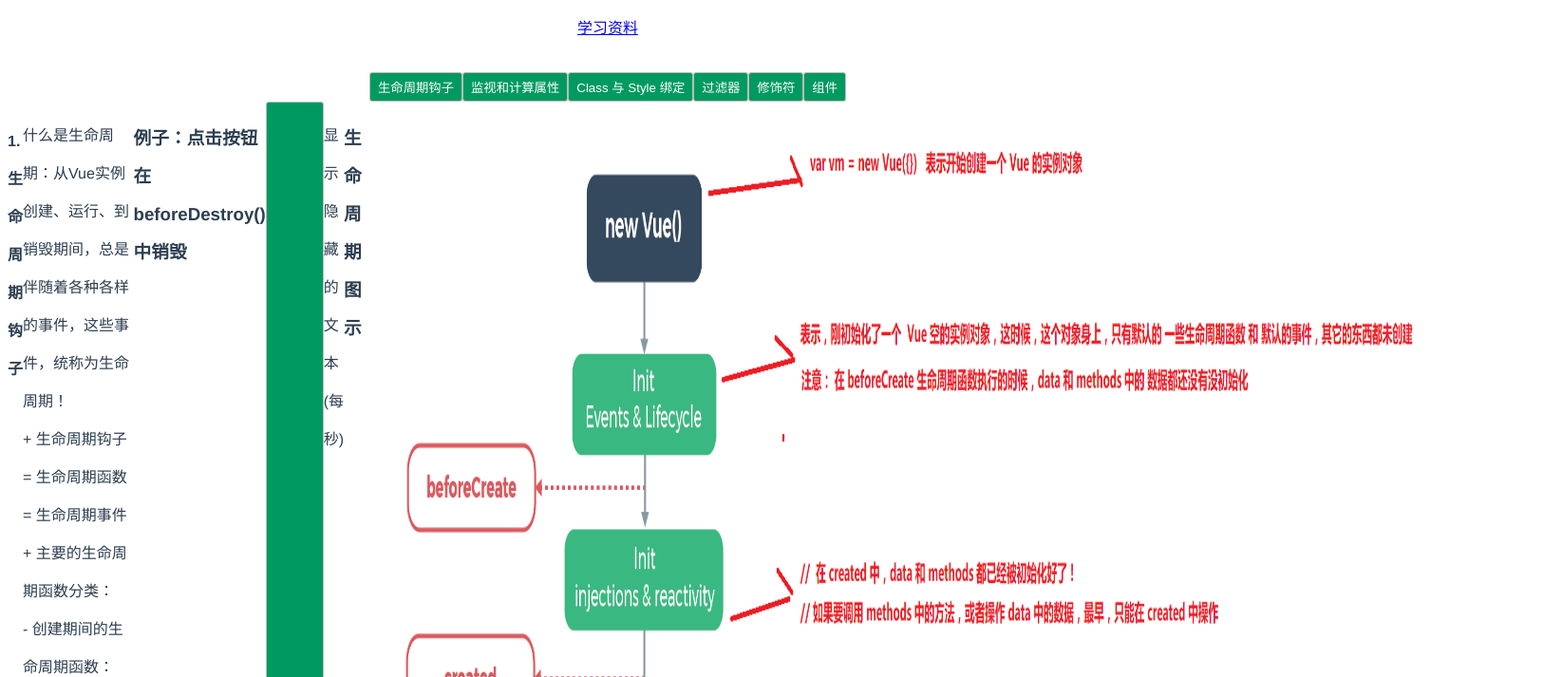
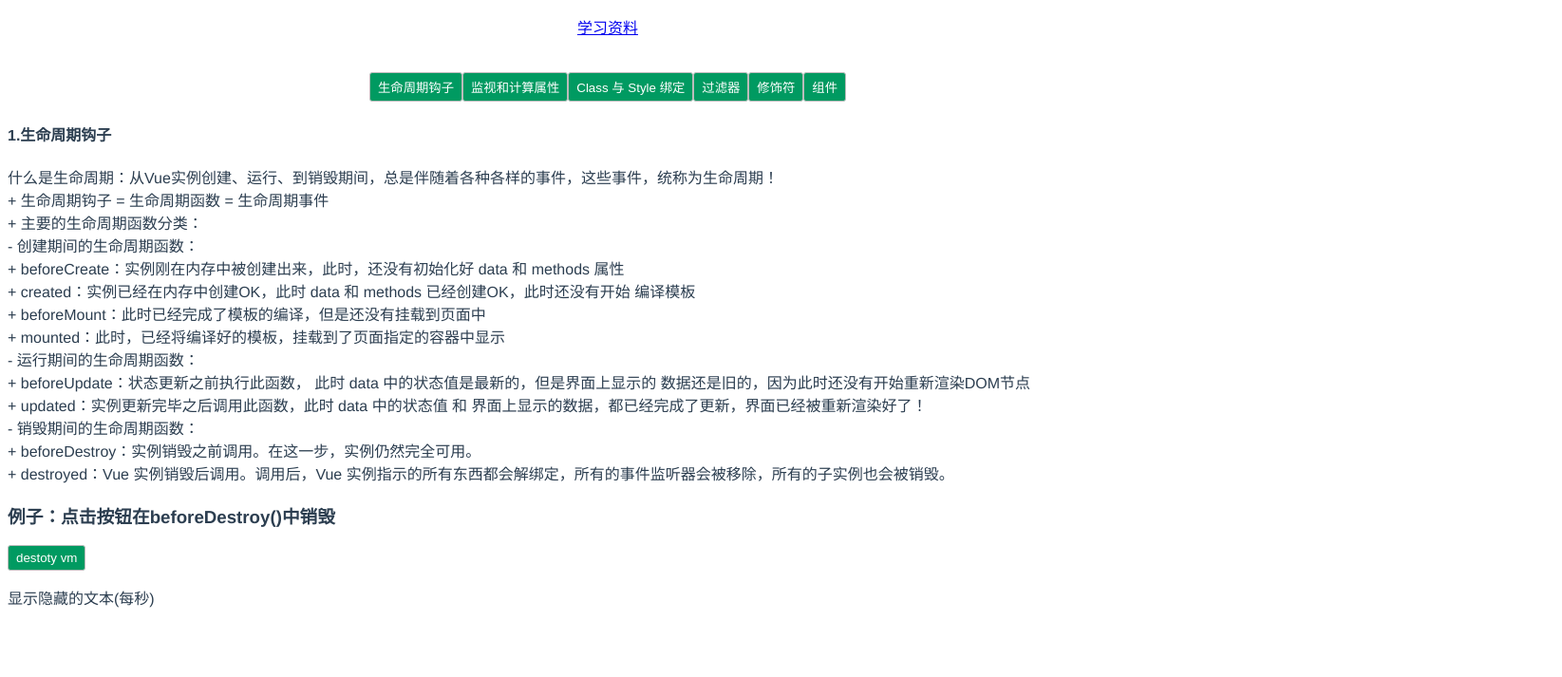
Before and after one commit to 8warrior8/warrior, a Vue app: page /#/test8 in a window 1280 px wide. Shown: the part 335-1048 px from the top of the page at 95% size, 1645 px wide, since content can reach past the window. Built offline with nearby package versions, Linux system fonts and the light colour scheme.

Commit message:
更新样式

```diff
--- a/src/components/test8/base1.vue
+++ b/src/components/test8/base1.vue
@@ -1,6 +1,6 @@
 <template>
-  <div class="stylus-main-div">
-    <div class="stylus-row-div">
+  <div class="base1-main-div">
+    <div class="base1-row-div">
       <h4>1.生命周期钩子</h4>
       <p>
         什么是生命周期：从Vue实例创建、运行、到销毁期间，总是伴随着各种各样的事件，这些事件，统称为生命周期！
@@ -21,33 +21,30 @@
 
       <h3>例子：点击按钮在beforeDestroy()中销毁</h3>
       <button @click="destoryVm">destoty vm</button>
-      <p class="stylus-row-div1-p" v-bind:class="{ 'stylus-row-div1-p2': isShow }">显示隐藏的文本(每秒)</p>
+      <p class="base1-row-div1-p" v-bind:class="{ 'base1-row-div1-p2': isShow }">显示隐藏的文本(每秒)</p>
       <br>
       <h3>生命周期图示</h3>
       <img src="..\img\lifecycle.png">
     </div>
-
-
   </div>
 </template>
 
 <script>
 export default {
-
   data() {
     return {
-      isShow: true,
+      isShow: true
     };
   },
   components: {},
   methods: {
-      //销毁vm
+    //销毁vm
     destoryVm() {
       // 完全销毁一个实例。清理它与其它实例的连接，解绑它的全部指令及事件监听器。
       // 触发 beforeDestroy 和 destroyed 的钩子。
       //dom元素还存在,数据不变化了
       this.$destroy();
-    },
+    }
   },
   watch: {},
   computed: {},
@@ -71,6 +68,10 @@ export default {
     this.instervalid = setInterval(() => {
       this.isShow = !this.isShow;
     }, 1000);
+    //这里为了能自动停止定时器，延时5s销毁定时器
+    setTimeout(() => {
+      this.$destroy();
+    }, 5000);
     console.log("挂载到dom后:mounted()");
   },
   //2.更新阶段(可能会执行N次)
@@ -95,21 +96,21 @@ export default {
 
 
 <style>
-.stylus-main-div {
+.base1-main-div {
   width: 100%;
 }
-.stylus-row-div {
+.base1-row-div {
   width: 100%;
   text-align: left;
 }
-.stylus-row-div img {
+.base1-row-div img {
   width: 100%;
   text-align: left;
 }
-.stylus-row-div1-p {
+.base1-row-div1-p {
   height: 50px;
 }
-.stylus-row-div1-p2 {
+.base1-row-div1-p2 {
   color: red;
 }
 </style>
--- a/src/components/test8/base2.vue
+++ b/src/components/test8/base2.vue
@@ -1,6 +1,6 @@
 <template>
-  <div class="stylus-main-div">
-    <div class="stylus-row-div">
+  <div class="base2-main-div">
+    <div class="base2-row-div">
       <h4>2.监视和计算属性</h4>
       <p>
         1. `computed`属性的结果会被缓存，除非依赖的响应式属性变化才会重新计算。主要当作属性来使用；
@@ -70,10 +70,10 @@ export default {
 
 
 <style>
-.stylus-main-div {
+.base2-main-div {
   width: 100%;
 }
-.stylus-row-div {
+.base2-row-div {
   width: 100%;
   text-align: left;
 }
--- a/src/components/test8/base3.vue
+++ b/src/components/test8/base3.vue
@@ -1,6 +1,6 @@
 <template>
-  <div class="stylus-main-div">
-    <div class="stylus-row-div">
+  <div class="base3-main-div">
+    <div class="base3-row-div">
       <h4>3.Class 与 Style 绑定</h4>1. 数组
       <h4 :class="['red', 'thin']">这是一个数组的H1</h4>2. 数组中使用三元表达式
       <h4 :class="['red',  isthin?'thin':'']">数组中使用三元表达式</h4>3. 数组中嵌套对象
@@ -38,10 +38,10 @@ export default {
 
 
 <style>
-.stylus-main-div {
+.base3-main-div {
   width: 100%;
 }
-.stylus-row-div {
+.base3-row-div {
   width: 100%;
   text-align: left;
 }
--- a/src/components/test8/base4.vue
+++ b/src/components/test8/base4.vue
@@ -1,6 +1,6 @@
 <template>
-  <div class="stylus-main-div">
-    <div class="stylus-row-div">
+  <div class="base4-main-div">
+    <div class="base4-row-div">
       <h4>4.过滤器</h4>
       <p>过滤器可以用在两个地方：双花括号插值和 v-bind 表达式，可同时使用多个</p>
       <p>文本：绿色的衣服，绿色的帽子 </p>
@@ -51,10 +51,10 @@ export default {
 
 
 <style>
-.stylus-main-div {
+.base4-main-div {
   width: 100%;
 }
-.stylus-row-div {
+.base4-row-div {
   width: 100%;
   text-align: left;
 }
--- a/src/components/test8/base5.vue
+++ b/src/components/test8/base5.vue
@@ -1,6 +1,6 @@
 <template>
-  <div class="stylus-main-div">
-    <div class="stylus-row-div">
+  <div class="base5-main-div">
+    <div class="base5-row-div">
       <h4>5.修饰符</h4>
       1.事件修饰符
       <a href="https://cn.vuejs.org/v2/guide/events.html" target="_blank">学习资料</a>
@@ -107,10 +107,10 @@ export default {
 
 
 <style>
-.stylus-main-div {
+.base5-main-div {
   width: 100%;
 }
-.stylus-row-div {
+.base5-row-div {
   width: 100%;
   text-align: left;
 }
--- a/src/components/test8/test8.vue
+++ b/src/components/test8/test8.vue
@@ -1,5 +1,5 @@
 <template>
-  <div class="stylus-main-div">
+  <div class="test8-main-div">
     <a href="https://cn.vuejs.org/v2/guide/" target="_blank">学习资料</a>
     <br>
     <br>
@@ -13,32 +13,32 @@
     <button @click="change('base6')">组件</button>
 
     <!-- 生命周期钩子 -->
-    <div class="stylus-row-div" v-show="base1">
+    <div class="test8-row-div" v-show="base1">
       <base-1></base-1>
     </div>
 
     <!-- 监视和计算属性 -->
-    <div class="stylus-row-div" v-show="base2">
+    <div class="test8-row-div" v-show="base2">
       <base-2></base-2>
     </div>
 
     <!-- Class 与 Style 绑定 -->
-    <div class="stylus-row-div" v-show="base3">
+    <div class="test8-row-div" v-show="base3">
       <base-3></base-3>
     </div>
 
     <!-- 过滤器 -->
-    <div class="stylus-row-div" v-show="base4">
+    <div class="test8-row-div" v-show="base4">
       <base-4></base-4>
     </div>
 
     <!-- 修饰符 -->
-    <div class="stylus-row-div" v-show="base5">
+    <div class="test8-row-div" v-show="base5">
       <base-5></base-5>
     </div>
 
     <!-- 组件 -->
-    <div class="stylus-row-div" v-show="base6">
+    <div class="test8-row-div" v-show="base6">
       <base-6></base-6>
     </div>
   </div>
@@ -102,12 +102,21 @@ export default {
 </script>
 
 <style>
-.stylus-main-div {
+.test8-main-div {
   width: 100%;
 }
 
-.stylus-row-div {
+.test8-row-div {
   width: 100%;
   text-align: left;
 }
+.test8-main-div>button{
+      outline: none;
+    padding: 5px 8px;
+    color: #fff;
+    border: 1px solid #BCBCBC;
+    border-radius: 3px;
+    background-color: #009A61;
+    cursor: pointer;
+}
 </style>
```
